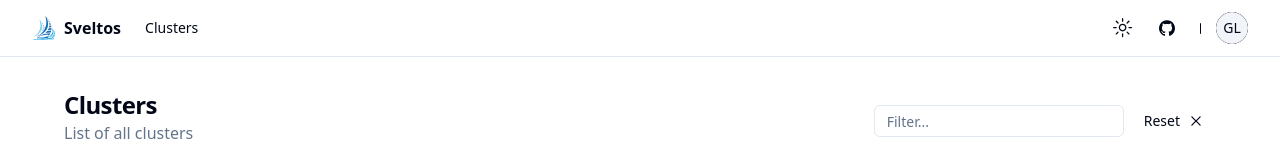
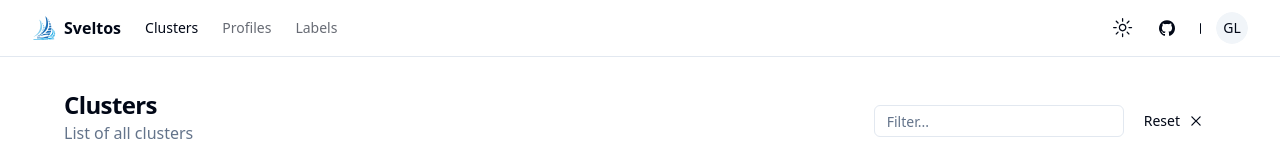
Before and after one commit to projectsveltos/dashboard, a React (Vite) app: page / in a window 1280 px wide. Shown: the top 160 px of the page. Built offline with nearby package versions, Linux system fonts and the light colour scheme; the HTML template or start-up script is replaced by a standard one.

Commit message:
refactor : mobile view and lint

```diff
--- a/src/components/layouts/Header.tsx
+++ b/src/components/layouts/Header.tsx
@@ -211,8 +211,7 @@ export function Header() {
           </SheetContent>
         </Sheet>
         <a href="/" className="mr-6 flex items-center space-x-2 md:hidden">
-          <Icons.logo className="h-6 w-6" />
-          <span className="font-bold inline-block">{appConfig.name}</span>
+          <Logo />
         </a>
         {/* right */}
         <div className="flex flex-1 items-center justify-between space-x-2 md:justify-end">
@@ -246,9 +245,9 @@ export function Header() {
               <DropdownMenuTrigger asChild>
                 <Button
                   variant="ghost"
-                  className="relative  h-8 w-8 rounded-full"
+                  className="relativeh-8 w-8 rounded-full"
                 >
-                  <Avatar className="h-8 bg-zinc-950 w-8">
+                  <Avatar  className="h-8 w-8">
                     <AvatarFallback>GL</AvatarFallback>
                   </Avatar>
                 </Button>
--- a/src/config/menu.ts
+++ b/src/config/menu.ts
@@ -19,6 +19,15 @@ export const mainMenu: NavItemWithChildren[] = [
     title: "Clusters",
     to: "",
   },
+  {
+    title: "Profiles",
+    to: "cluster-profiles",
+  },
+  {
+    title: "Labels",
+    to: "labels",
+  },
+
 ];
 
 export const sideMenu: NavItemWithChildren[] = [];
```
Also changed, not shown: 2 other files (tests, documents, lock files or other folders).
